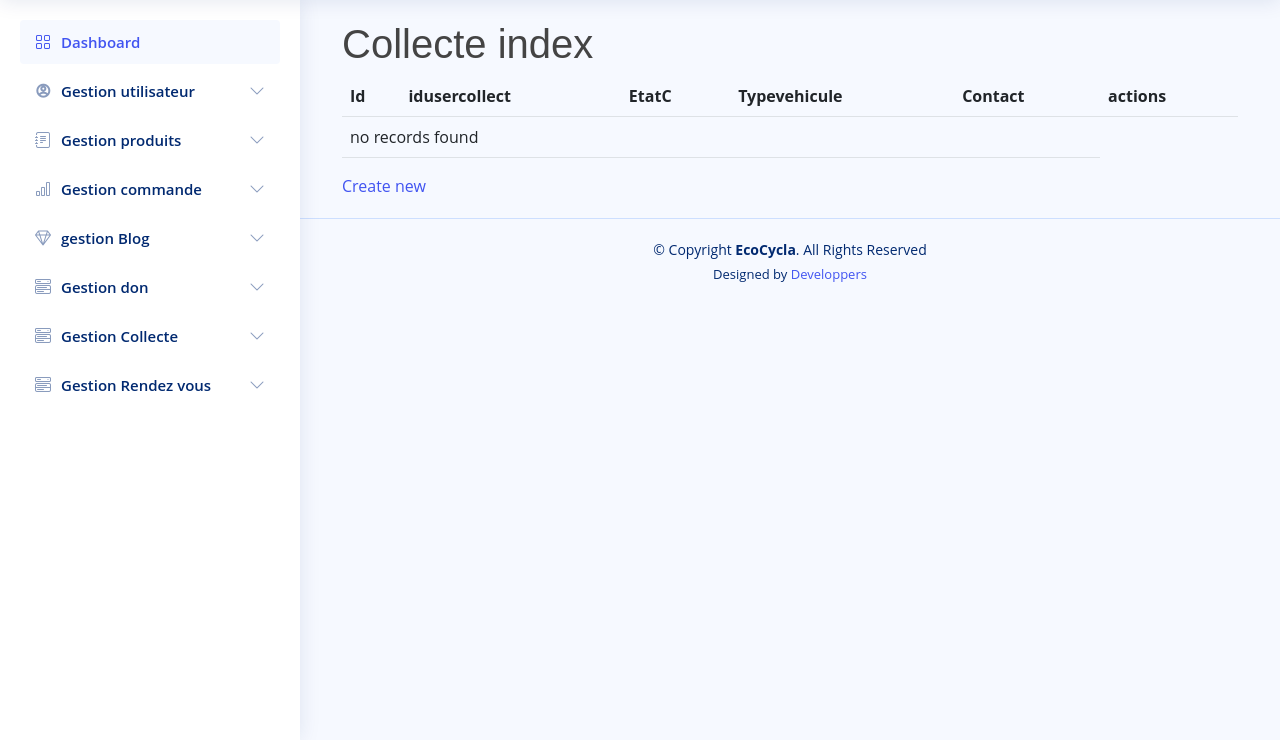
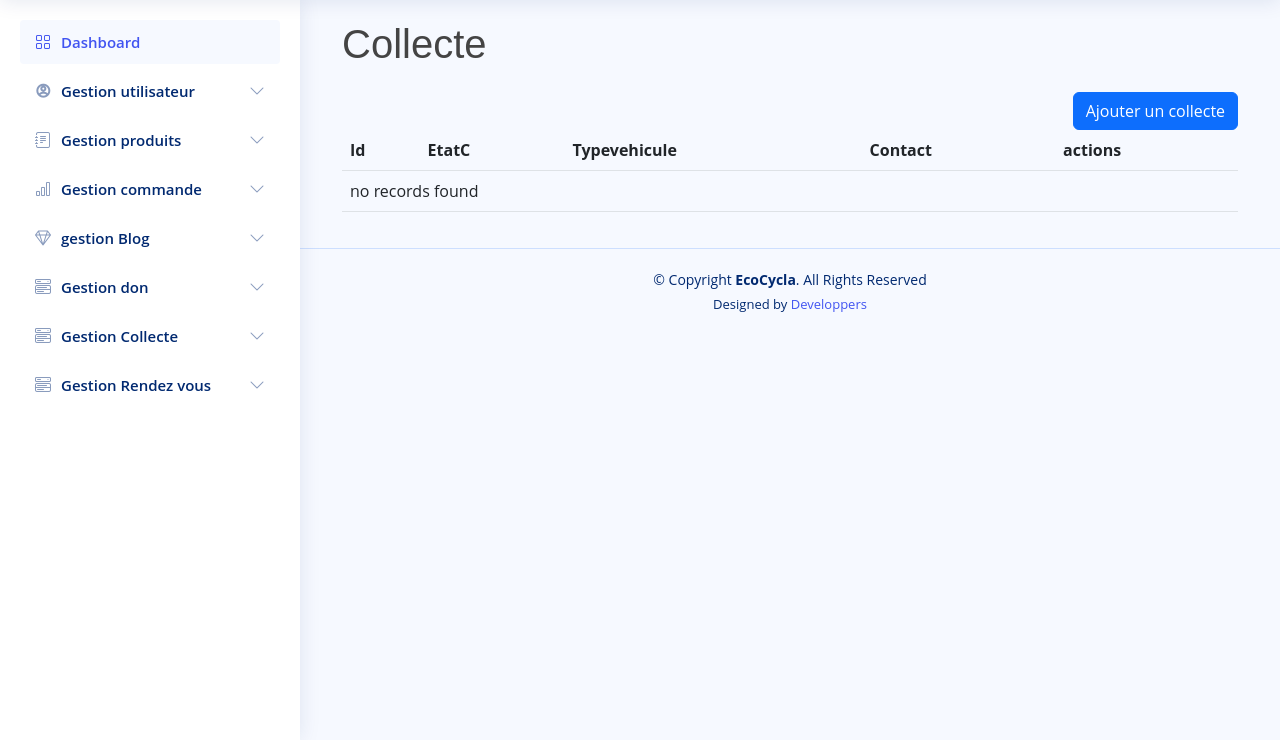
Before and after one commit to PIDEV-3A-2023/ecocycla, a Symfony app: template templates/back/collecte_admin/index.html.twig in a window 1280 px wide. Shown: the part 60-800 px from the top of the page. Run offline with Twig, Linux system fonts and the light colour scheme; the template is opened without the code that fills it, so the values that code supplies are empty; some libraries are stand-ins or nearby versions.

Commit message:
Update index.html.twig
maj

```diff
--- a/templates/back/collecte_admin/index.html.twig
+++ b/templates/back/collecte_admin/index.html.twig
@@ -7,13 +7,14 @@
 
     <section id="about" class="about">
         <div class="container" data-aos="fade-up">
-    <h1>Collecte index</h1>
-
+    <h1>Collecte </h1>
+            <div class="text-end mt-4">
+                <a href="{{ path('app_collecte_new') }}"><button type="submit" class="btn btn-primary">Ajouter un collecte</button></a>
+            </div>
     <table class="table">
         <thead>
             <tr>
                 <th>Id</th>
-                <th>idusercollect</th>
                 <th>EtatC</th>
                 <th>Typevehicule</th>
                 <th>Contact</th>
@@ -24,15 +25,13 @@
         {% for collecte in collectes %}
             <tr>
                 <td>{{ collecte.id }}</td>
-{#
-                <td>{{ collecte.idusercollect.nom }}</td>
-#}
-                <td>{{ collecte.etatC }}</td>
+                <td>{% if collecte.etatC == 2 %}<span class="badge bg-success">valide</span>{% endif %}{% if collecte.etatC == 1 %}<span class="badge bg-danger">en cour</span>{% endif %}</td>
                 <td>{{ collecte.typevehicule }}</td>
                 <td>{{ collecte.contact }}</td>
                 <td>
-                    <a href="{{ path('app_collecte_show_admin', {'id': collecte.id}) }}">show</a>
-                    <a href="{{ path('app_collecte_edit_admin', {'id': collecte.id}) }}">edit</a>
+                    <a href="{{ path('app_collecte_show_admin', {'id': collecte.id}) }}" class="btn btn-sm btn-info" >Voir</a>
+                    <a href="{{ path('app_collecte_edit_admin', {'id': collecte.id}) }}" class="btn btn-sm btn-warning" >Modifier</a>
+                    {% if  collecte.etatC == 1 %} <a href="{{ path('app_rendezvous_new_admin', {'id': collecte.id}) }}" class="badge bg-success" >Rendez vous</a> {% endif %}
                 </td>
             </tr>
         {% else %}
@@ -43,6 +42,6 @@
         </tbody>
     </table>
 
-    <a href="{{ path('app_collecte_new_admin') }}">Create new</a>
+
         </div></section></main>
 {% endblock %}
```
